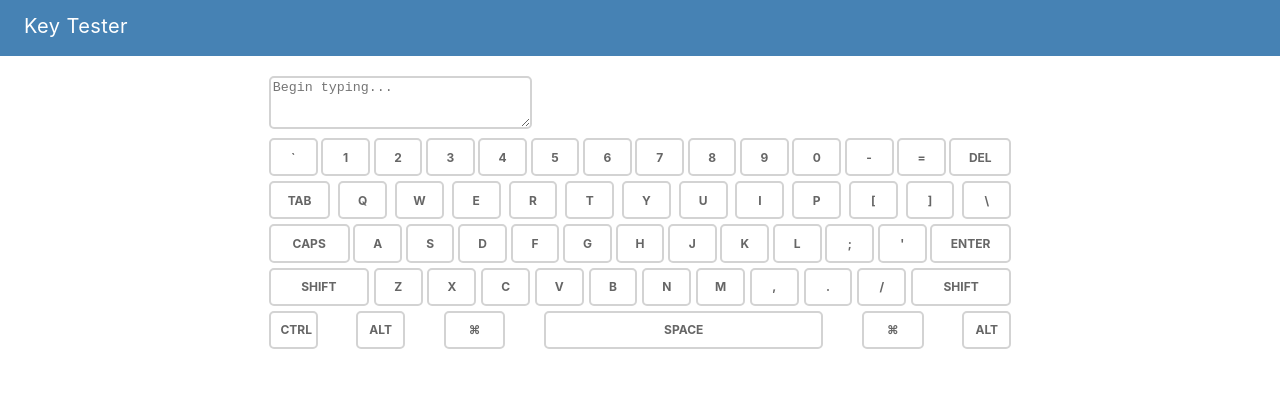
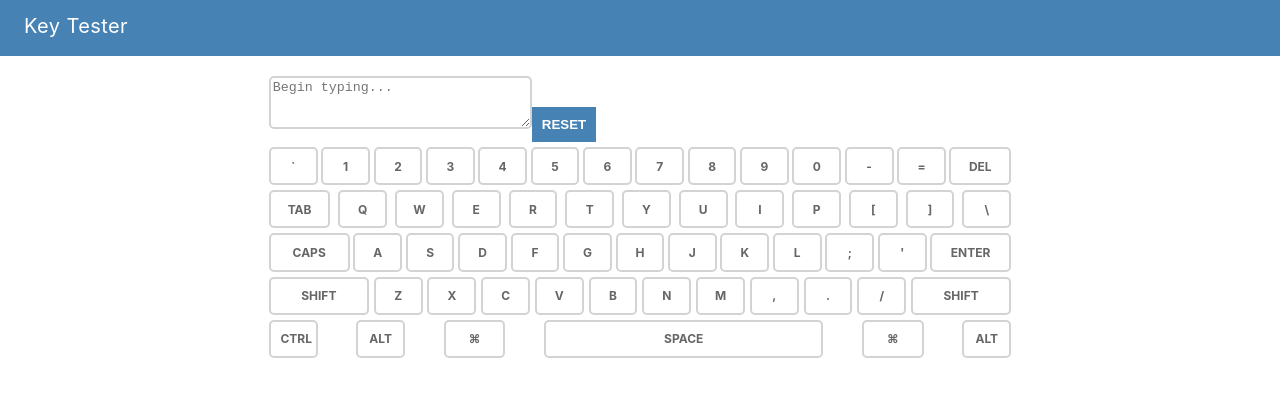
Before and after one commit to filoxo/key-tester, a Vue app: page / in a window 1280 px wide. Shown: the top 396 px of the page. Built offline with nearby package versions, Linux system fonts and the light colour scheme.

Commit message:
Add reset button

```diff
--- a/src/App.vue
+++ b/src/App.vue
@@ -6,6 +6,7 @@
     <main>
       <div>
         <Testarea />
+        <button type="button" @click="$store.commit('reset')" >Reset</button>
       </div>
       <div>
         <div class="row" v-for="(row, index) in map.rows" :key=index >
@@ -75,4 +76,12 @@ header span {
   justify-content: space-between;
   margin: 5px 0;
 }
+button {
+  background: steelblue;
+  border: none;
+  color: #fff;
+  font-weight: bold;
+  text-transform: uppercase;
+  padding: 10px;
+}
 </style>
```
